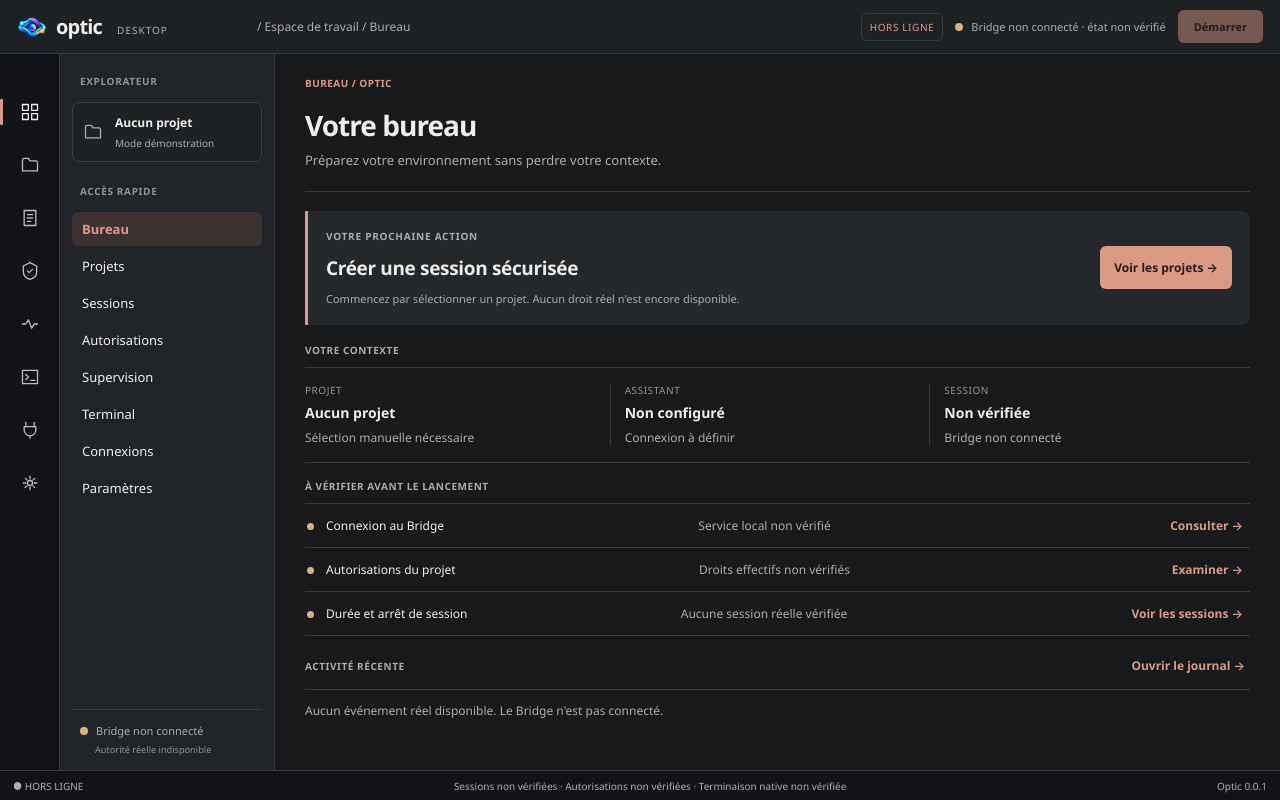
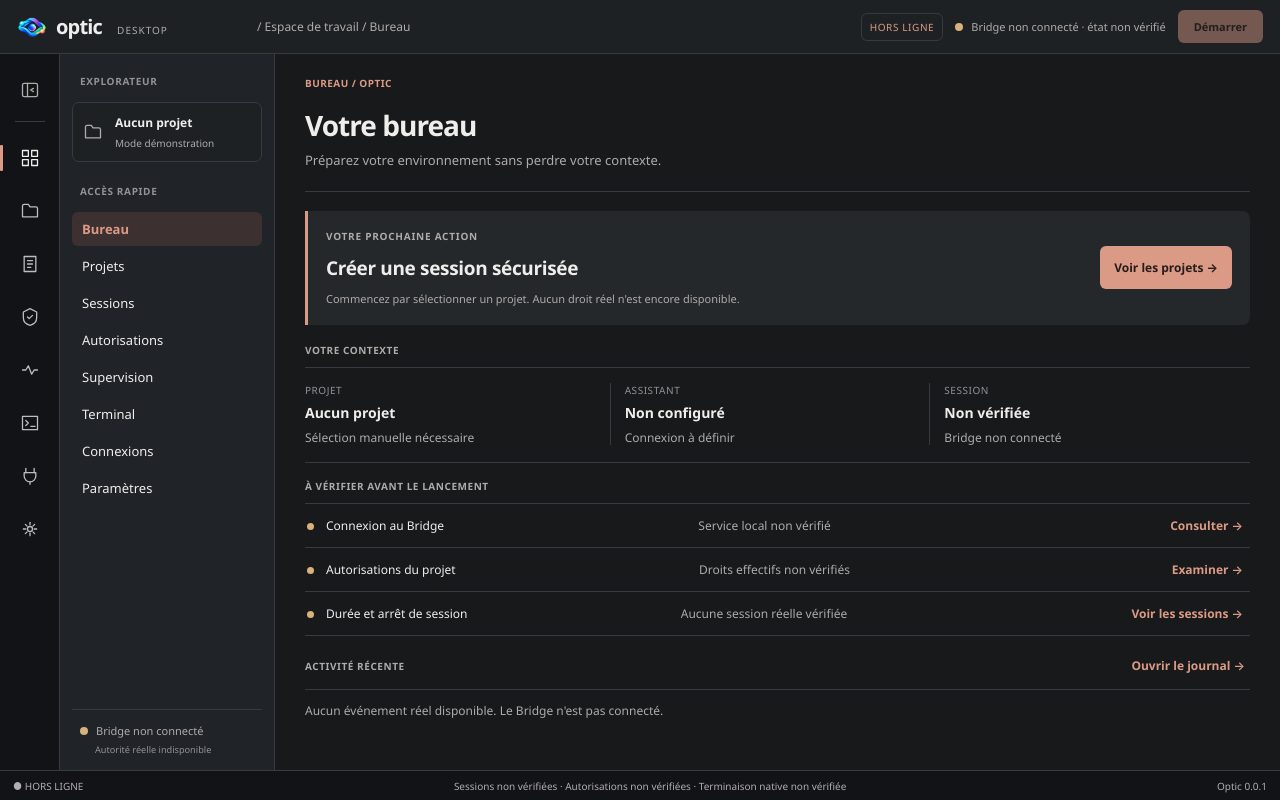
Before and after one commit to ELITEAYOTO/Alpha-Optic-APP, a React (Vite) app: page / in a window 1280 px wide. Built offline with nearby package versions, Linux system fonts and the light colour scheme.

Commit message:
feat: collapsible explorer and desktop hover polish (#21)

```diff
--- a/src/app/layout/DesktopShell.css
+++ b/src/app/layout/DesktopShell.css
@@ -12,9 +12,20 @@
 .bridge-state { color: var(--muted); overflow: hidden; text-overflow: ellipsis; }
 .state-dot { display: inline-block; width: 8px; height: 8px; border-radius: 50%; background: var(--warning); margin-right: 8px; }
 .workspace { min-width: 0; min-height: 0; display: grid; grid-template-columns: 70px 250px minmax(0,1fr); }
+.workspace.explorer-collapsed { grid-template-columns: 70px minmax(0, 1fr); }
 .icon-rail { background: var(--rail); border-right: 1px solid var(--border); display: flex; flex-direction: column; align-items: center; padding-top: 34px; gap: 9px; overflow-y: auto; }
 .icon-rail button { position: relative; width: 44px; height: 44px; flex: none; border: 0; border-radius: 6px; background: transparent; color: #bfbcc0; display: grid; place-items: center; }
-.icon-rail button:hover, .explorer-links button:hover { background: var(--raised); }
+.icon-rail button:hover, .explorer-links button:hover { background: var(--raised); color: var(--text); }
+.icon-rail .explorer-toggle { margin-top: -22px; color: var(--muted); }
+.icon-rail .explorer-toggle[aria-expanded="false"] { color: var(--accent); }
+.rail-divider { height: 1px; width: 30px; margin: 0 0 5px; flex: none; background: var(--border); }
+.explorer[hidden] { display: none; }
+.icon-rail button, .explorer-links button, .title-actions button { transition: background-color 120ms ease, color 120ms ease, border-color 120ms ease; }
+.explorer-links button:not(.selected):hover { padding-left: 15px; }
+.explorer-links button.selected:hover { background: var(--raised); }
+.title-actions button:enabled:hover { background: #ebb09d; }
+.project-selector { transition: border-color 120ms ease; }
+.project-selector:hover { border-color: #686363; }
 .icon-rail button[aria-current="page"] { color: var(--text); }
 .icon-rail button[aria-current="page"]::before { content: ""; position: absolute; left: -13px; top: 9px; bottom: 9px; width: 3px; border-radius: 1px; background: var(--accent); }
 .explorer { min-height: 0; display: flex; flex-direction: column; background: var(--explorer); border-right: 1px solid var(--border); padding: 23px 13px 16px; overflow-y: auto; }
@@ -43,6 +54,7 @@
   .identity { flex-basis: 226px; }
   .identity-caption { margin-left: 6px; }
   .workspace { grid-template-columns: 60px 215px minmax(0,1fr); }
+  .workspace.explorer-collapsed { grid-template-columns: 60px minmax(0, 1fr); }
   .icon-rail { padding-top: 36px; gap: 9px; }
   .icon-rail button[aria-current="page"]::before { left: -8px; }
   .explorer { padding: 20px 12px 14px; }
@@ -60,3 +72,7 @@
   .icon-rail { padding-top: 10px; }
   .explorer-footer { margin-top: 16px; }
 }
+
+@media (prefers-reduced-motion: reduce) {
+  .icon-rail button, .explorer-links button, .title-actions button, .project-selector { transition: none; }
+}
--- a/src/app/layout/DesktopShell.tsx
+++ b/src/app/layout/DesktopShell.tsx
@@ -1,4 +1,4 @@
-import type { ReactNode } from "react";
+import { useState, type ReactNode } from "react";
 import { destinations, type Destination } from "../navigation";
 import { NavigationIcon } from "./NavigationIcon";
 import { OFFLINE_CONTROL_STATUS, summarizeControlStatus } from "../../contracts/control-status";
@@ -12,6 +12,8 @@ interface Props {
 }
 
 export function DesktopShell({ active, onNavigate, children }: Props) {
+  const [explorerHidden, setExplorerHidden] = useState(false);
+
   return (
     <div className="desktop-shell">
       <header className="titlebar">
@@ -26,8 +28,24 @@ export function DesktopShell({ active, onNavigate, children }: Props) {
           <button type="button" disabled title="Contrat Bridge non connecté">Démarrer</button>
         </div>
       </header>
-      <div className="workspace">
+      <div className={`workspace${explorerHidden ? " explorer-collapsed" : ""}`}>
         <nav className="icon-rail" aria-label="Navigation principale">
+          <button
+            type="button"
+            className="explorer-toggle"
+            title={explorerHidden ? "Afficher l’explorateur" : "Masquer l’explorateur"}
+            aria-label={explorerHidden ? "Afficher l’explorateur" : "Masquer l’explorateur"}
+            aria-controls="optic-explorer"
+            aria-expanded={!explorerHidden}
+            onClick={() => setExplorerHidden(hidden => !hidden)}
+          >
+            <svg viewBox="0 0 24 24" width="20" height="20" fill="none" stroke="currentColor" strokeWidth="1.6" strokeLinecap="round" aria-hidden="true">
+              <rect x="3" y="4" width="18" height="16" rx="2" />
+              <path d="M9 4v16" />
+              <path d={explorerHidden ? "m13 10 3 2-3 2" : "m16 10-3 2 3 2"} />
+            </svg>
+          </button>
+          <span className="rail-divider" aria-hidden="true" />
           {destinations.map(({ id, label }) => (
             <button
               type="button"
@@ -41,7 +59,7 @@ export function DesktopShell({ active, onNavigate, children }: Props) {
             </button>
           ))}
         </nav>
-        <aside className="explorer" aria-label="Explorateur Optic">
+        <aside id="optic-explorer" className="explorer" aria-label="Explorateur Optic" hidden={explorerHidden}>
           <div className="explorer-kicker">EXPLORATEUR</div>
           <div className="project-selector">
             <span className="project-glyph"><NavigationIcon name="projects" /></span>
--- a/src/styles/base.css
+++ b/src/styles/base.css
@@ -4,6 +4,8 @@ body { background: var(--bg); color: var(--text); font-size: 13px; }
 button { cursor: pointer; color: inherit; font: inherit; }
 button:focus-visible { outline: 2px solid var(--accent); outline-offset: 2px; }
 button:disabled { cursor: not-allowed; opacity: 0.46; }
+button:active:not(:disabled) { transform: translateY(1px); }
+@media (prefers-reduced-motion: reduce) { button:active:not(:disabled) { transform: none; } }
 h1,h2,p { margin: 0; }
 h1 { font-size: clamp(24px, 2.5vw, 32px); letter-spacing: -0.035em; font-weight: 650; }
 h2 { font-size: 18px; font-weight: 600; }
```
Also changed, not shown: 3 other files (tests, documents, lock files or other folders).
